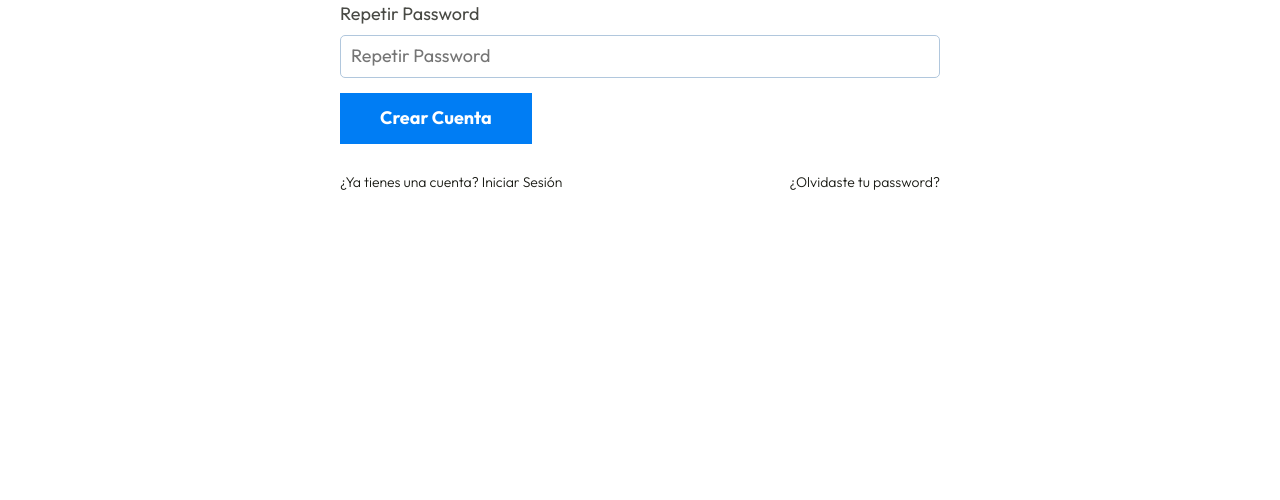
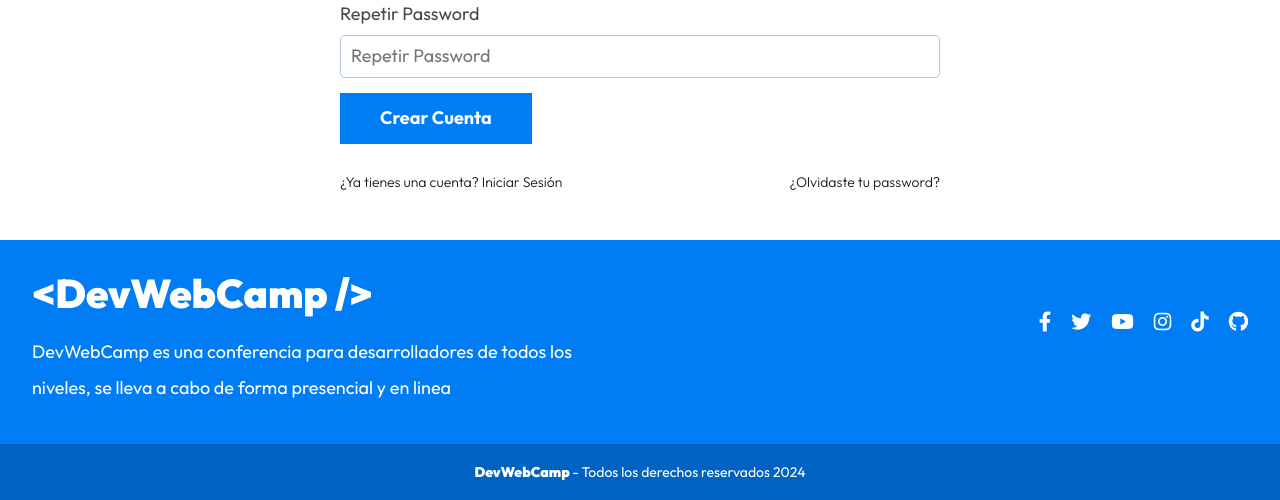
Before and after one commit to titoiriepal/DevWebCamp, a PHP site: template views/auth/registro.php in a window 1280 px wide. Shown: the part 1188-1688 px from the top of the page. Before the commit the page ends 1378 px from the top, so only its background shows below. Run offline with PHP 8.4, Linux system fonts and the light colour scheme; the template is opened without the code that fills it, so the values that code supplies are empty; some libraries are stand-ins or nearby versions.

Commit message:
footer to layout added. Create user validation

```diff
--- a/src/scss/UI/_index.scss
+++ b/src/scss/UI/_index.scss
@@ -1,2 +1,5 @@
 @forward 'formulario';
 @forward 'header';
+@forward 'footer';
+@forward 'social';
+@forward 'alertas';
--- /dev/null
+++ b/src/scss/UI/alertas/_alertas.scss
@@ -0,0 +1,24 @@
+@use 'base/variables' as v;
+
+.alerta{
+
+    padding: 1.5rem 1.5rem 1.5rem 3rem;
+    text-transform: uppercase;
+    margin: 1rem 0;
+    font-size: 1.2rem;
+    font-weight: v.$bold;
+
+    &__error{
+        background-color: lighten(v.$rojo, 60%);
+        border-left: .5rem solid v.$rojo;
+        border-right: .5rem solid v.$rojo;
+        color: v.$rojo
+    }
+
+    &__exito{
+        background-color: lighten(v.$verde, 40%);
+        border-left: .5rem solid v.$verde;
+        border-right: .5rem solid v.$verde;
+        color: v.$verde
+    }
+}
--- /dev/null
+++ b/src/scss/UI/alertas/_index.scss
@@ -0,0 +1 @@
+@forward 'alertas';
--- /dev/null
+++ b/src/scss/UI/footer/_footer.scss
@@ -0,0 +1,43 @@
+@use 'base/variables' as v;
+@use 'base/mixins' as m;
+
+.footer{
+
+    background-color: v.$azul;
+    margin-top: 5rem;
+    padding-top: 3rem;
+    color:v.$blanco;
+
+    &__grid{
+        @include m.contenedor;
+        @include m.mediaq(v.$tablet){
+            @include m.grid(2, 3rem);
+        }
+    }
+
+    &__logo{
+        @include m.logo;
+        @include m.texto-fluido(2rem, 4rem);
+    }
+
+    &__texto{
+        line-height: 2;
+        text-align: center;
+        @include m.mediaq(v.$tablet){
+            text-align: left;
+        }
+    }
+
+    &__copyright{
+        background-color: darken(v.$azul, 10%);
+        margin: 2rem 0 0 0;
+        padding: 2rem 0;
+        text-align: center;
+        font-size: 1.4rem;
+        font-weight: v.$black;
+
+        &--regular{
+            font-weight: v.$regular;
+        }
+    }
+}
--- /dev/null
+++ b/src/scss/UI/footer/_index.scss
@@ -0,0 +1 @@
+@forward 'footer';
--- /dev/null
+++ b/src/scss/UI/social/_index.scss
@@ -0,0 +1 @@
+@forward 'sociales';
--- /dev/null
+++ b/src/scss/UI/social/_sociales.scss
@@ -0,0 +1,15 @@
+@use 'base/variables' as v;
+@use 'base/mixins' as m;
+
+
+.menu-redes{
+    @include m.menu-social(v.$blanco, 2rem);
+    display:flex;
+    justify-content: center;
+    gap: 2rem;
+    margin: 4rem 0;
+
+    @include m.mediaq(v.$tablet){
+        justify-content: flex-end;
+    }
+}
--- a/src/scss/base/_mixins.scss
+++ b/src/scss/base/_mixins.scss
@@ -77,3 +77,48 @@
         margin: 0;
     }
 }
+
+@mixin menu-social($color, $size) {
+
+    &__enlace{
+
+        &::before{
+            color:$color;
+            font-size: $size;
+            display: inline-block;
+            font-style: normal;
+            text-rendering: auto;
+            -webkit-font-smoothing:antialiased;
+            font-family: "Font Awesome 6 Brands";
+        }
+
+        &[href*="https://facebook.com"]::before{
+            content:"\f39e";
+        }
+
+        &[href*="https://twitter.com"]::before{
+            content:"\f099";
+        }
+
+        &[href*="https://youtube.com"]::before{
+            content:"\f167";
+        }
+
+        &[href*="https://instagram.com"]::before{
+            content:"\f16d";
+        }
+
+        &[href*="https://tiktok.com"]::before{
+            content:"\e07b";
+        }
+
+        &[href*="https://github.com"]::before{
+            content:"\f09b";
+        }
+
+    }
+
+    &__ocultar{
+        display:none;
+    }
+}
--- a/views/auth/registro.php
+++ b/views/auth/registro.php
@@ -2,7 +2,12 @@
     <h2 class="auth__heading"><?php echo $titulo ?></h2>
     <p class="auth__texto">Regístrate en WebDevCamp</p>
 
-    <form class="formulario">
+    <?php
+
+        require_once __DIR__ . '/../templates/alertas.php';
+    ?>
+
+    <form class="formulario" method="POST" action="/registro">
         <div class="formulario__campo">
             <label for="nombre" class="formulario__label">Nombre</label>
             <input
@@ -11,6 +16,7 @@
                 placeholder="Tu Nombre"
                 id="nombre"
                 name="nombre"
+                value="<?php echo $usuario->nombre;?>"
             />
         </div>
 
@@ -22,6 +28,7 @@
                 placeholder="Tu Apellido"
                 id="apellido"
                 name="apellido"
+                value="<?php echo $usuario->apellido;?>"
             />
         </div>
 
@@ -33,6 +40,7 @@
                 placeholder="Tu email"
                 id="email"
                 name="email"
+                value="<?php echo $usuario->email;?>"
             />
         </div>
 
--- /dev/null
+++ b/views/templates/alertas.php
@@ -0,0 +1,15 @@
+<?php
+
+    foreach($alertas as $key => $alerta){
+        foreach($alerta as $mensaje){
+
+
+?>
+
+            <div class="alerta alerta__<?php echo $key;?>"><?php echo $mensaje ?></div>
+
+
+<?php
+        }
+    }
+?>
--- a/views/templates/footer.php
+++ b/views/templates/footer.php
@@ -0,0 +1,38 @@
+<footer class="footer">
+    <div class="footer__grid">
+        <div class="footer__contenido">
+            <h3 class="footer__logo">&#60;DevWebCamp /></h3>
+
+            <p class="footer__texto">
+                DevWebCamp es una conferencia para desarrolladores de todos los niveles, se lleva a cabo de forma presencial y en linea
+            </p>
+        </div>
+
+        <nav class="menu-redes">
+
+            <a class="menu-redes__enlace" rel="noopener noreferrer" target="_blank" href="https://facebook.com/C%C3%B3digo-Con-Juan-103341632130628">
+                <span class="menu-redes__ocultar">Facebook</span>
+            </a>
+            <a class="menu-redes__enlace" rel="noopener noreferrer" target="_blank" href="https://twitter.com/codigoconjuan">
+                <span class="menu-redes__ocultar">Twitter</span>
+            </a>
+            <a class="menu-redes__enlace" rel="noopener noreferrer" target="_blank" href="https://youtube.com/codigoconjuan">
+                <span class="menu-redes__ocultar">YouTube</span>
+            </a>
+            <a class="menu-redes__enlace" rel="noopener noreferrer" target="_blank" href="https://instagram.com/codigoconjuan">
+                <span class="menu-redes__ocultar">Instagram</span>
+            </a>
+            <a class="menu-redes__enlace" rel="noopener noreferrer" target="_blank" href="https://tiktok.com/@codigoconjuan">
+                <span class="menu-redes__ocultar">Tiktok</span>
+            </a>
+            <a class="menu-redes__enlace" rel="noopener noreferrer" target="_blank" href="https://github.com/codigoconjuan">
+                <span class="menu-redes__ocultar">GitHub</span>
+            </a>
+
+        </nav>
+    </div>
+
+    <p class="footer__copyright">
+        DevWebCamp <span class="footer__copyright--regular"> - Todos los derechos reservados <?php echo date('Y') ?></span>
+    </p>
+</footer>
```
Also changed, not shown: models/Usuario.php (+11 -4 lines), public/build/css/app.css, 1 other file.
